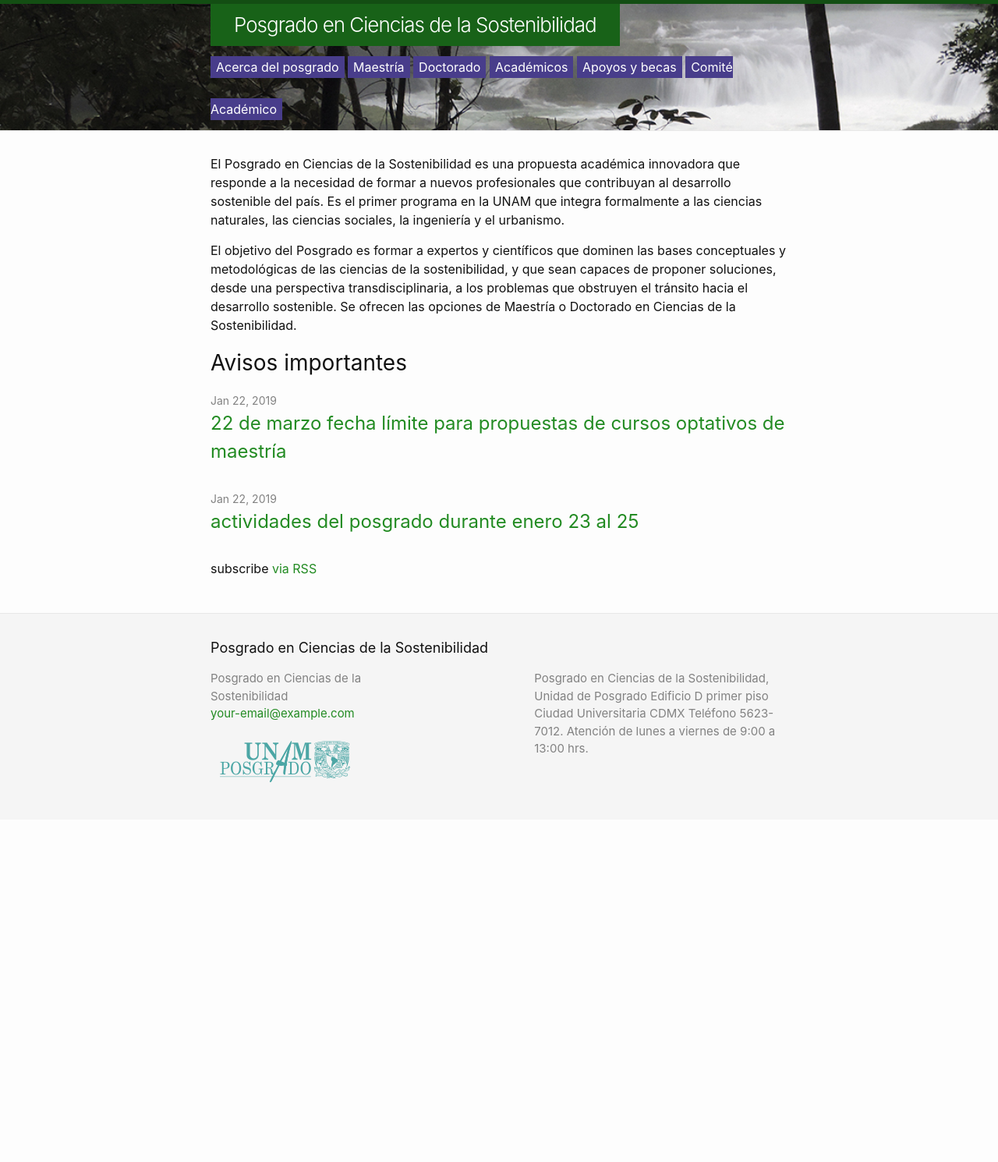
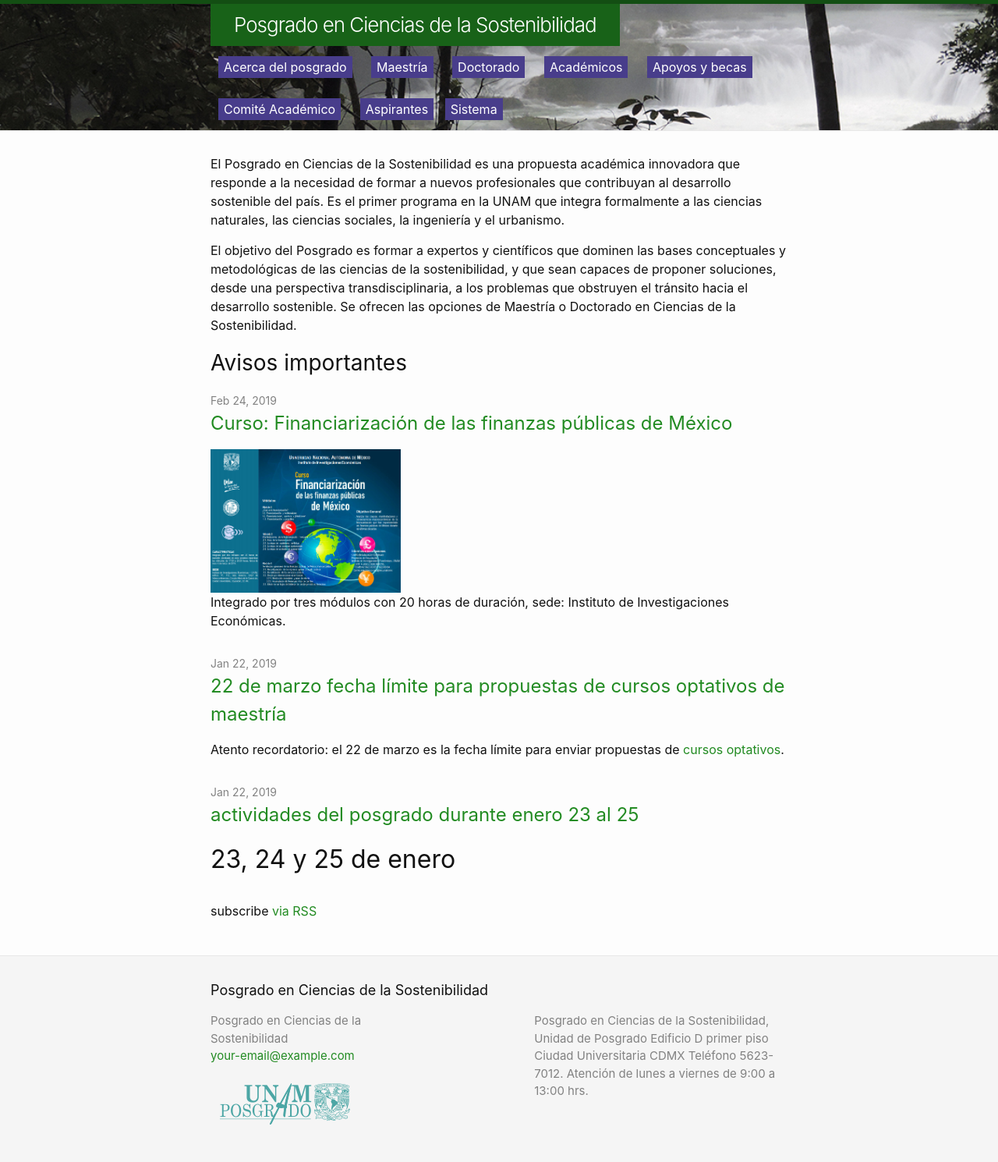
Before and after one commit to pcs-unam/pcs-unam.github.io, a Jekyll site: the page built from index.md, in a window 1280 px wide. Shown: the whole page at 78% size. Built offline with Jekyll 4.4.1, drawn with Linux system fonts in a browser that asks for light colours; before the commit the page ends 1051 px from its top, so only the background shows below that.

Commit message:
un post ejemplo

```diff
--- a/_config.yml
+++ b/_config.yml
@@ -31,6 +31,8 @@
 theme: minima
 plugins:
   - jekyll-feed
+
+show_excerpts: true
 
 # Exclude from processing.
 # The following items will not be processed, by default. Create a custom list
--- a/_includes/header.html
+++ b/_includes/header.html
@@ -21,9 +21,10 @@
           {%- for path in page_paths -%}
           {%- assign my_page = site.pages | where: "path", path | first -%}
 	  {% if my_page.menu %}
-            <a class="page-link" href="{{ my_page.url | relative_url }}">{{ my_page.title | escape }}</a>
+          <a class="page-link" href="{{ my_page.url | relative_url }}">{{ my_page.title | escape }}</a>
 	  {% endif %}
           {%- endfor -%}
+          <a class="page-link" href="">Sistema</a>
         </div>
       </nav>
     {%- endif -%}
--- a/_layouts/home.html
+++ b/_layouts/home.html
@@ -21,9 +21,17 @@
             {{ post.title | escape }}
           </a>
         </h3>
-        {%- if site.show_excerpts -%}
+
+	{% if post.preview %}
+	<a href="{{ post.url | relative_url }}">
+	  <img src="{{ post.preview }}" width="33%"/>
+	</a>
+	{% endif %}
+
+        {% if site.show_excerpts %}
           {{ post.excerpt }}
-        {%- endif -%}
+        {% endif %}
+
       </li>
       {%- endfor -%}
     </ul>
--- /dev/null
+++ b/_posts/2019-02-24-financiarizacion.md
@@ -0,0 +1,11 @@
+---
+layout: post
+title:  "Curso: Financiarización de las finanzas públicas de México"
+date:   2019-02-24 20:37
+preview: /assets/carteles/financiarizacion.jpg
+categories: calendario
+---
+
+Integrado por tres módulos con 20 horas de duración, sede: Instituto de Investigaciones Económicas.
+
+![Curso: Financiarización de las finanzas públicas de México](/assets/carteles/financiarizacion.jpg)
--- a/_sass/minima/_layout.scss
+++ b/_sass/minima/_layout.scss
@@ -56,7 +56,7 @@
 
       // Gaps between nav items, but not on the last one
       &:not(:last-child) {
-      margin: 0px;
+      margin: 10px;
     }
   }
 
```
Also changed, not shown: aspirantes.md (added, +7 -0 lines), assets/carteles/financiarizacion.jpg (added).
